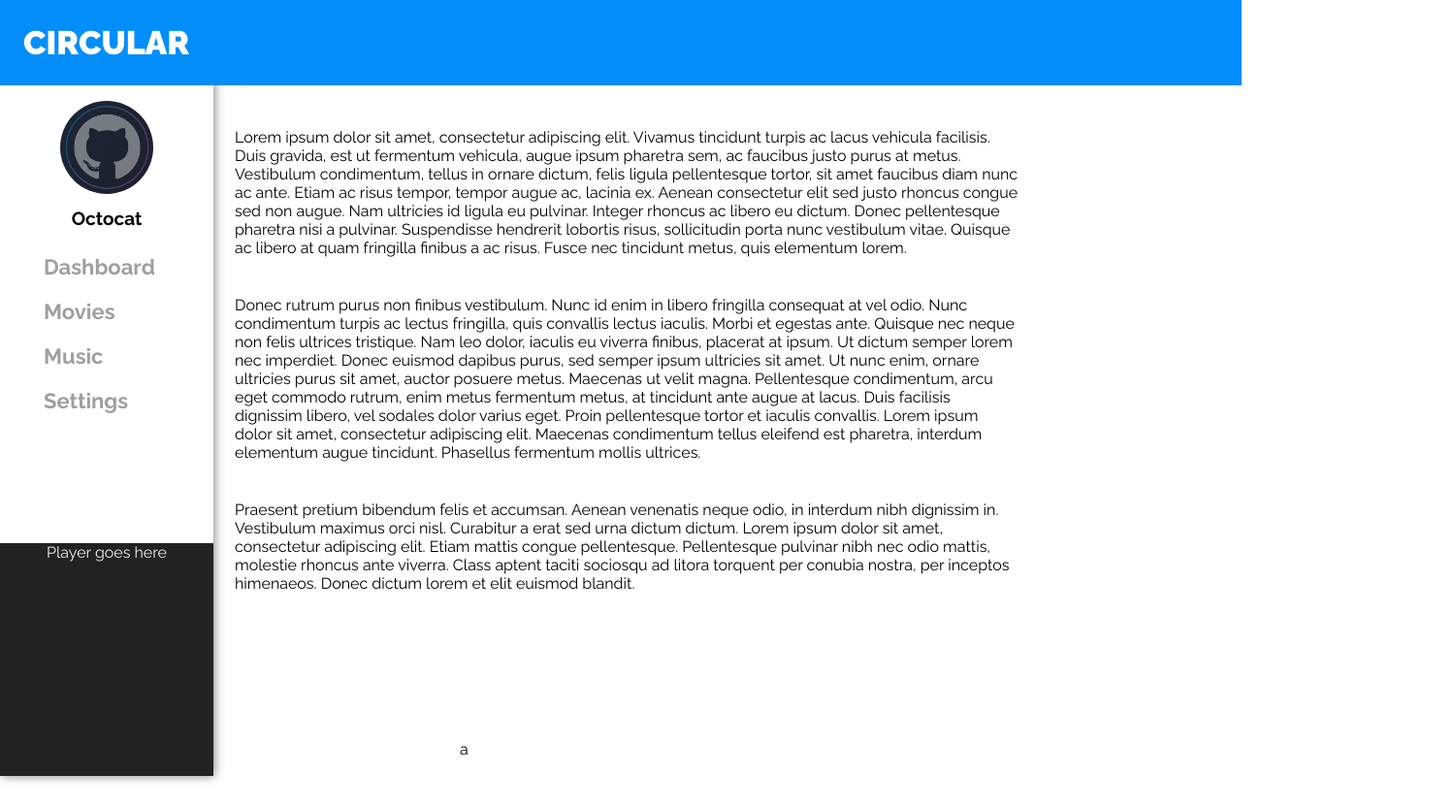
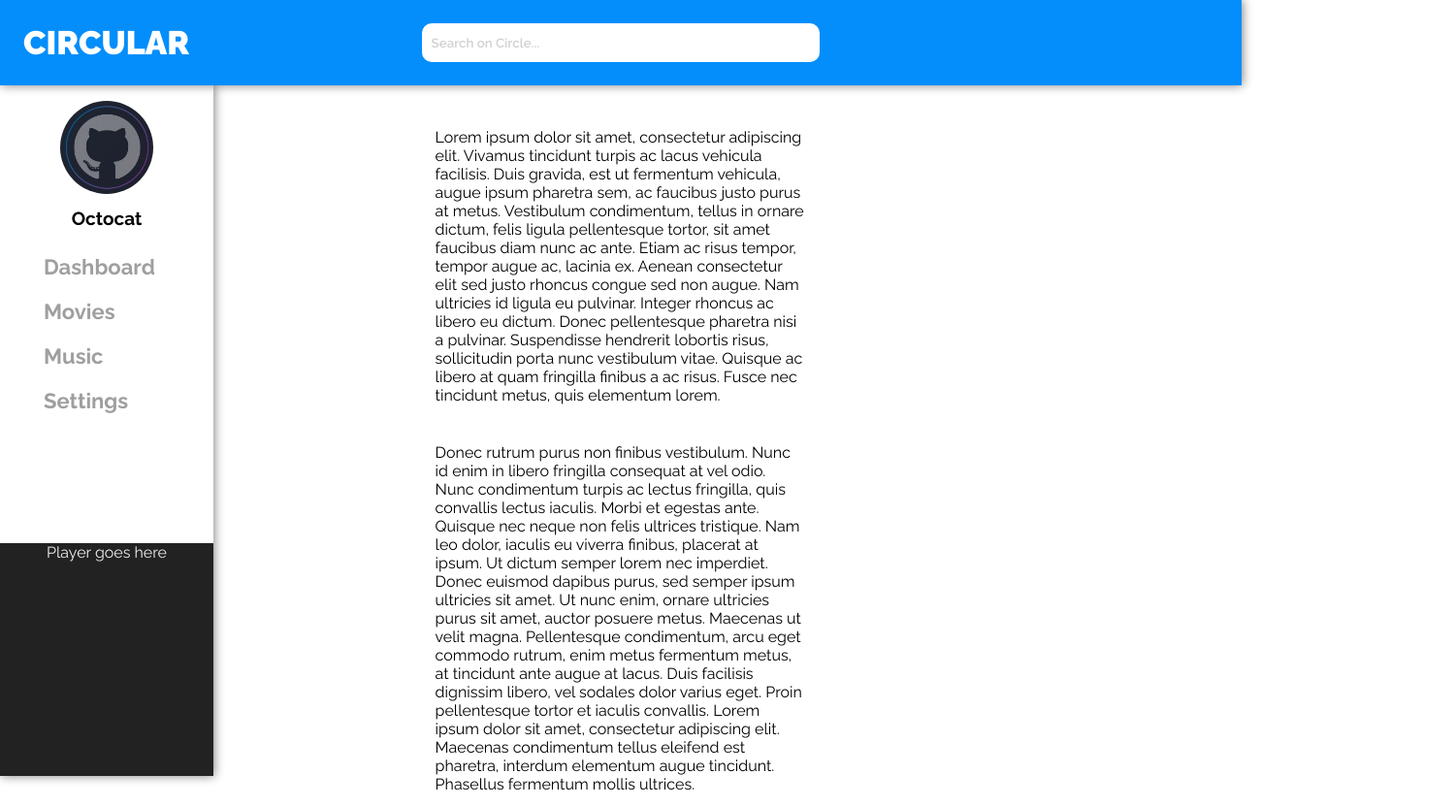
Before and after one commit to gifff/circular, a plain HTML site: page home.html in a window 1280 px wide. Shown: the top 831 px of the page at 97% size, 1500 px wide, since content can reach past the window. Before the commit the page ends 806 px from the top, so only its background shows below. Drawn offline with Linux system fonts and the light colour scheme.

Commit message:
add search input

```diff
--- a/home.html
+++ b/home.html
@@ -5,15 +5,23 @@
         <title>Circular</title>
         <link rel="stylesheet" href="filkom-grid.css" />
         <link rel="stylesheet" href="style.css" />
-        <link href="https://fonts.googleapis.com/css?family=Raleway:400,700,900" rel="stylesheet">
+        <link href="https://fonts.googleapis.com/css?family=Raleway:400,500,600,700,900" rel="stylesheet">
 
     </head>
     <body>
+        <div class="filkom-grid">
             <div class="topnav">
-                <div class="logo">
-                    <span id="logo">
-                    CIRCULAR
-                    </span>
+                <div class="row">
+                    <div class="logo column-2">
+                        <span id="logo">
+                        CIRCULAR
+                        </span>
+                    </div>
+                    <div class="column-4 column-offset-2">
+                        <div class="search-top">
+                            <input type="text" name="search" placeholder="Search on Circle..." >
+                        </div>
+                    </div>
                 </div>
             </div>
             <div class="left-nav">
@@ -36,8 +44,7 @@
                 Player goes here
                 </div>
             </div>
-        <div class="filkom-grid">
-            <div class="column-8">
+            <div class="column-4 column-offset-3">
                 <div class="row">
                     <div class="feed">
                         Lorem ipsum dolor sit amet, consectetur adipiscing elit. Vivamus tincidunt turpis ac lacus vehicula facilisis. Duis gravida, est ut fermentum vehicula, augue ipsum pharetra sem, ac faucibus justo purus at metus. Vestibulum condimentum, tellus in ornare dictum, felis ligula pellentesque tortor, sit amet faucibus diam nunc ac ante. Etiam ac risus tempor, tempor augue ac, lacinia ex. Aenean consectetur elit sed justo rhoncus congue sed non augue. Nam ultricies id ligula eu pulvinar. Integer rhoncus ac libero eu dictum. Donec pellentesque pharetra nisi a pulvinar. Suspendisse hendrerit lobortis risus, sollicitudin porta nunc vestibulum vitae. Quisque ac libero at quam fringilla finibus a ac risus. Fusce nec tincidunt metus, quis elementum lorem.
--- a/style.css
+++ b/style.css
@@ -141,7 +141,7 @@ a:focus {
   }
   .filkom-grid {
     max-width: 1920px;
-    margin-left: 220px;
+    margin-left: 8.33%;
     margin-top: 100px;
   }
   ul.nav {
@@ -174,6 +174,7 @@ a:focus {
     right: 0;
     /*height: 110px;*/
     padding: 24px;
+    box-shadow: 1px 0 10px gray;
   }
   span#logo {
     font-size: 34px;
@@ -188,6 +189,9 @@ a:focus {
     left: 0;
     bottom: 0;
     padding-top: 104px;
+
+    background: white;
+
   }
   .left-nav .bottom {
     position: absolute;
@@ -216,3 +220,27 @@ a:focus {
     font-weight: bold;
     font-size: 19px;
   }
+
+  .topnav * {
+    padding: 0 !important;
+  }
+
+  .search-top {
+    /*border: 1px solid #eeeeee;*/
+    width: 100%;
+    height: 40px;
+    border-radius: 10px;
+  }
+
+  .search-top input[type="text"] {
+    width: 100%;
+    height: 100%;
+    border-radius: 10px;
+    border-style: none;
+    padding: 0 10px !important;
+    font-weight: 600;
+  }
+
+  .search-top input[type="text"]::placeholder {
+    color: #D1D1D1;
+  }
```
